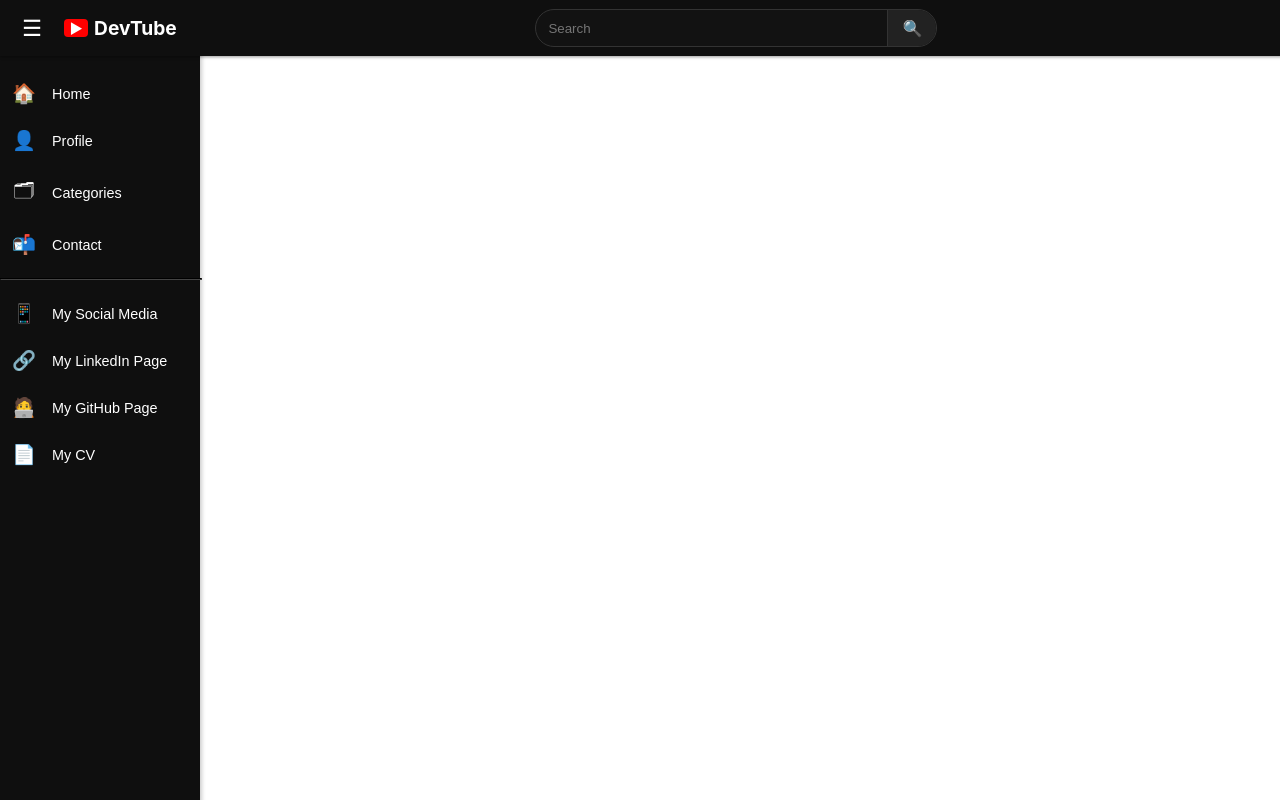
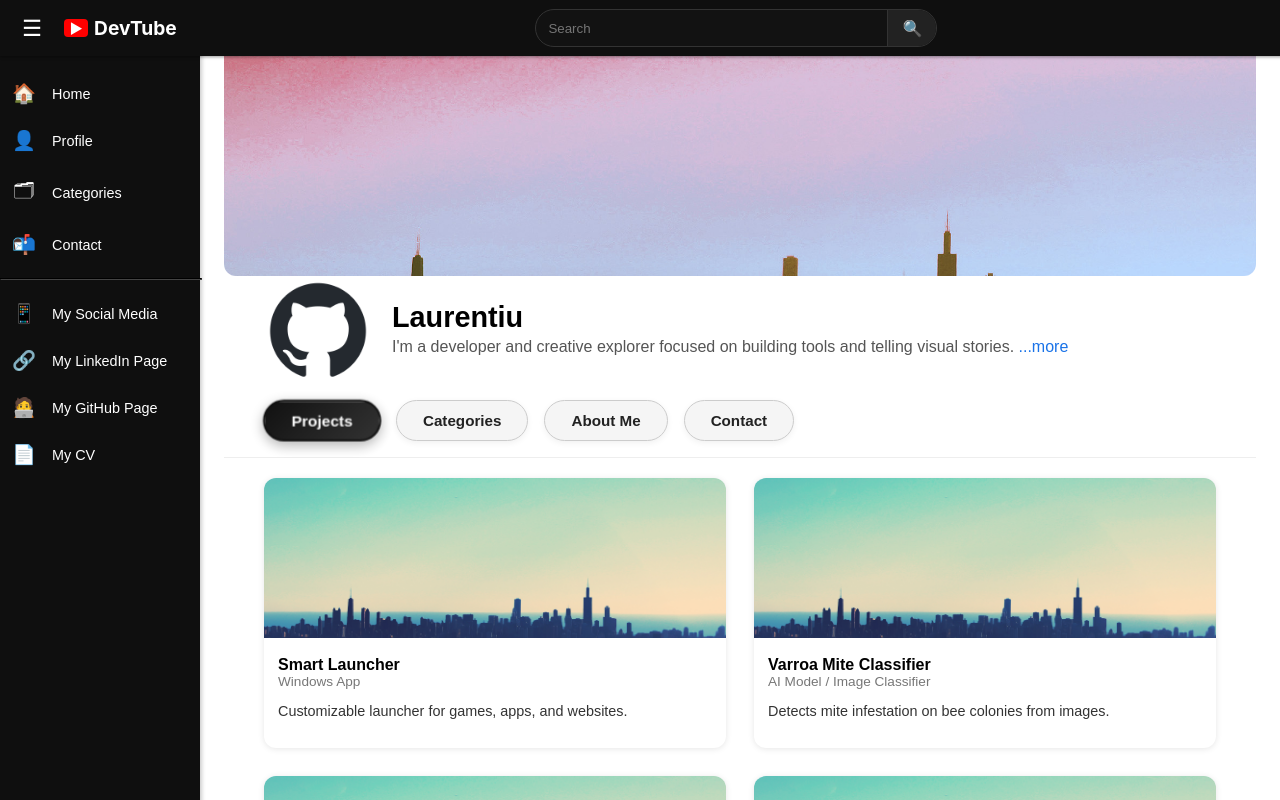
Before and after one commit to Laurentiu-upb/devtube, a React (Create React App) app: page /profile in a window 1280 px wide. Shown: the top 800 px of the page. Built offline with nearby package versions, Linux system fonts and the light colour scheme.

Commit message:
Profile Page

```diff
--- a/package.json
+++ b/package.json
@@ -9,6 +9,7 @@
     "@testing-library/user-event": "^13.5.0",
     "react": "^19.1.0",
     "react-dom": "^19.1.0",
+    "react-modal": "^3.16.3",
     "react-router-dom": "^7.6.1",
     "react-scripts": "5.0.1",
     "web-vitals": "^2.1.4"
--- a/src/App.js
+++ b/src/App.js
@@ -8,6 +8,8 @@ import projects from './data/projects';
 import ProjectPage from './pages/ProjectPage';
 import Sidebar from './components/Sidebar';
 import SocialMediaPage from "./pages/SocialMediaPage";
+import ProfilePage from "./pages/ProfilePage";
+
 
 function Home({ query, selectedTag, setQuery, setSelectedTag }) {
   const allTags = [...new Set(projects.flatMap(p => p.tags))];
@@ -119,6 +121,7 @@ function App() {
 
       <Route path="/project/:slug" element={<ProjectPage />} />
       <Route path="/socials" element={<SocialMediaPage />} />
+      <Route path="/profile" element={<ProfilePage />} />
       {/* other routes */}
     </Routes>
   </div>
--- /dev/null
+++ b/src/pages/ProfilePage.jsx
@@ -0,0 +1,249 @@
+import React, { useState } from "react";
+import { useNavigate } from "react-router-dom";
+import Modal from "react-modal";
+
+Modal.setAppElement("#root");
+
+const ProfilePage = () => {
+  const navigate = useNavigate();
+  const [activeTab, setActiveTab] = useState("projects");
+  const [isModalOpen, setIsModalOpen] = useState(false);
+
+  const showcaseProjects = [
+    {
+      title: "Smart Launcher",
+      image: "/assets/thumbnails/launcher.jpg",
+      type: "Windows App",
+      description: "Customizable launcher for games, apps, and websites."
+    },
+    {
+      title: "Varroa Mite Classifier",
+      image: "/assets/thumbnails/launcher.jpg",
+      type: "AI Model / Image Classifier",
+      description: "Detects mite infestation on bee colonies from images."
+    },
+    {
+      title: "Snake Web Game",
+      image: "/assets/thumbnails/launcher.jpg",
+      type: "Web Game",
+      description: "Classic snake game built in JavaScript for browsers."
+    },
+    {
+      title: "Smart Launcher",
+      image: "/assets/thumbnails/launcher.jpg",
+      type: "Windows App",
+      description: "Customizable launcher for games, apps, and websites."
+    },
+    {
+      title: "Smart Launcher",
+      image: "/assets/thumbnails/launcher.jpg",
+      type: "Windows App",
+      description: "Customizable launcher for games, apps, and websites."
+    },
+    {
+      title: "Varroa Mite Classifier",
+      image: "/assets/thumbnails/launcher.jpg",
+      type: "AI Model / Image Classifier",
+      description: "Detects mite infestation on bee colonies from images."
+    },
+    {
+      title: "Snake Web Game",
+      image: "/assets/thumbnails/launcher.jpg",
+      type: "Web Game",
+      description: "Classic snake game built in JavaScript for browsers."
+    },
+    {
+      title: "Smart Launcher",
+      image: "/assets/thumbnails/launcher.jpg",
+      type: "Windows App",
+      description: "Customizable launcher for games, apps, and websites."
+    }
+  ];
+
+  return (
+    <div style={{ fontFamily: "sans-serif", background: "#fff", minHeight: "100vh" }}>
+      {/* Banner */}
+      <div
+        style={{
+          width: "100%",
+          height: 220,
+          backgroundImage: "url('/assets/banner.jpg')",
+          backgroundSize: "cover",
+          backgroundPosition: "center",
+          borderRadius: "0 0 12px 12px"
+        }}
+      />
+
+      {/* Avatar + Header */}
+      <div style={{
+        display: "flex",
+        alignItems: "center",
+        marginTop: "0px",
+        padding: "0 40px",
+        gap: 20
+      }}>
+        <img
+          src="/assets/avatar.png"
+          alt="Avatar"
+          style={{
+            width: 100,
+            height: 100,
+            borderRadius: "50%",
+            border: "4px solid #fff",
+            background: "#fff",
+            objectFit: "cover"
+          }}
+        />
+        <div>
+          <h2 style={{ margin: 0, fontSize: "1.8rem" }}>Laurentiu</h2>
+          <p style={{ margin: "4px 0", color: "#555" }}>
+            I'm a developer and creative explorer focused on building tools and telling visual stories.
+            <span
+              style={{ color: "#1a73e8", cursor: "pointer", fontWeight: 500 }}
+              onClick={() => setIsModalOpen(true)}
+            > ...more</span>
+          </p>
+        </div>
+      </div>
+
+      {/* Bio Modal */}
+      <Modal
+        isOpen={isModalOpen}
+        onRequestClose={() => setIsModalOpen(false)}
+        contentLabel="About Me"
+        style={{
+          overlay: { backgroundColor: "rgba(0,0,0,0.4)" },
+          content: {
+            maxWidth: 600,
+            margin: "auto",
+            padding: "24px",
+            borderRadius: "10px"
+          }
+        }}
+      >
+        <h2>About Me</h2>
+        <p>
+          Hey! I'm Laurentiu, a passionate developer and visual thinker who enjoys merging tech with creativity.
+          Whether I'm building a custom launcher for productivity, training AI to spot pests in beekeeping, or just
+          creating a nostalgic game like Snake — I’m always exploring new ideas.
+        </p>
+        <p>
+          My interests stretch across automation, design systems, educational content, and tiny web tools that
+          make everyday tasks easier. Outside of coding, I enjoy photography and documenting the world around me.
+        </p>
+        <p>
+          I'm currently building DevTube — my portfolio styled like YouTube, and experimenting with smart productivity tools
+          and real-time interfaces.
+        </p>
+        <button onClick={() => setIsModalOpen(false)}>Close</button>
+      </Modal>
+
+      {/* Tabs */}
+      <div style={{
+        display: "flex",
+        gap: 16,
+        padding: "16px 40px",
+        borderBottom: "1px solid #eee",
+        marginBottom: 20
+      }}>
+{["Projects", "Categories", "About Me", "Contact"].map((tab) => {
+  const isActive = activeTab === tab.toLowerCase();
+  return (
+    <button
+      key={tab}
+      onClick={() =>
+        tab === "Categories"
+          ? navigate("/categories")
+          : tab === "Contact"
+          ? navigate("/contact")
+          : setActiveTab(tab.toLowerCase())
+      }
+      style={{
+        background: isActive ? "linear-gradient(135deg, #111, #333)" : "#f5f5f5",
+        color: isActive ? "#fff" : "#222",
+        border: isActive ? "2px solid #111" : "1px solid #ccc",
+        borderRadius: "999px",
+        padding: "10px 26px",
+        fontSize: "0.95rem",
+        fontWeight: 600,
+        cursor: "pointer",
+        boxShadow: isActive
+          ? "0 4px 12px rgba(0,0,0,0.3)"
+          : "0 2px 6px rgba(0,0,0,0.06)",
+        transition: "all 0.25s ease",
+        transform: isActive ? "scale(1.02)" : "scale(1)",
+        backdropFilter: "blur(2px)"
+      }}
+      onMouseEnter={(e) => {
+        if (!isActive) {
+          e.currentTarget.style.background = "linear-gradient(135deg, #fafafa, #eaeaea)";
+          e.currentTarget.style.boxShadow = "0 3px 8px rgba(0,0,0,0.08)";
+        }
+      }}
+      onMouseLeave={(e) => {
+        if (!isActive) {
+          e.currentTarget.style.background = "#f5f5f5";
+          e.currentTarget.style.boxShadow = "0 2px 6px rgba(0,0,0,0.06)";
+        }
+      }}
+    >
+      {tab}
+    </button>
+  );
+})}
+      </div>
+
+      {/* Content Area */}
+      <div style={{ padding: "0 40px 40px" }}>
+        {activeTab === "projects" && (
+          <div style={{
+            display: "grid",
+            gridTemplateColumns: "repeat(auto-fit, minmax(300px, 1fr))",
+            gap: 28,
+            justifyContent: "center"
+          }}>
+            {showcaseProjects.map((p, i) => (
+              <div key={i} style={{
+                background: "#fff",
+                borderRadius: 12,
+                overflow: "hidden",
+                boxShadow: "0 1px 6px rgba(0,0,0,0.1)"
+              }}>
+                <img src={p.image} style={{ width: "100%", height: 160, objectFit: "cover" }} />
+                <div style={{ padding: 14 }}>
+                  <strong style={{ fontSize: "1rem" }}>{p.title}</strong>
+                  <div style={{ color: "#777", fontSize: "0.85rem", marginBottom: 8 }}>{p.type}</div>
+                  <p style={{ fontSize: "0.9rem", color: "#333" }}>{p.description}</p>
+                </div>
+              </div>
+            ))}
+          </div>
+        )}
+
+        {activeTab === "about me" && (
+          <div style={{
+            marginTop: 24,
+            background: "#f6f6f6",
+            padding: 24,
+            borderRadius: 10,
+            lineHeight: 1.7
+          }}>
+            <p>
+              I’m a multi-passionate builder who thrives in both structured and experimental projects. From clean
+              UI/UX implementations to machine learning workflows, I enjoy every step of creation.
+            </p>
+            <p>
+              I believe in documenting the process, sharing knowledge, and building for humans — not just machines.
+              This portfolio is part of that idea: a showcase of tech, creativity, and authenticity.
+            </p>
+            <p>
+              I’m currently open to collaboration, feedback, and new opportunities. Let’s build something together.
+            </p>
+          </div>
+        )}
+      </div>
+    </div>
+  );
+};
+
+export default ProfilePage;
--- a/src/pages/SocialMediaPage.jsx
+++ b/src/pages/SocialMediaPage.jsx
@@ -34,7 +34,7 @@ function SocialMediaPage() {
     },
     {
       name: "Threads",
-      icon: "/assets/logos/threads.png", // download + save logo here
+      icon: "/assets/logos/threads.png",
       url: "https://www.threads.com/@laurentiu.xlr",
       handle: "@laurentiu.xlr",
       description: "Casual thoughts & behind the scenes",
@@ -92,7 +92,6 @@ function SocialMediaPage() {
       latest: "Commented yesterday",
       color: "#FF4500"
     },
-
     {
       name: "LinkedIn",
       icon: "/assets/logos/linkedin.png",
@@ -111,7 +110,11 @@ function SocialMediaPage() {
   };
 
   return (
-    <div style={{ padding: "40px 60px" }}>
+    <div style={{
+      margin: "40px auto",
+      padding: "0 24px",
+      maxWidth: "1200px"
+    }}>
       {/* Avatar + Header */}
       <div style={{
         display: "flex",
@@ -132,6 +135,7 @@ function SocialMediaPage() {
           }}
         />
         <h1 style={{ margin: 0, fontSize: "1.8rem" }}>Laurentiu’s Social Hub</h1>
+
         <div style={{
           marginTop: 20,
           maxWidth: 720,
@@ -150,9 +154,6 @@ function SocialMediaPage() {
           and love sharing across platforms.<br />
           You’ll find me working on tools, experiments, and a bit of everything in between 🚀
         </div>
-
-
-
       </div>
 
       {/* Social Cards */}
```
Also changed, not shown: public/assets/banner.jpg (added), 1 other file (tests, documents, lock files or other folders). Lines whose indentation alone changed are shown as unchanged.
